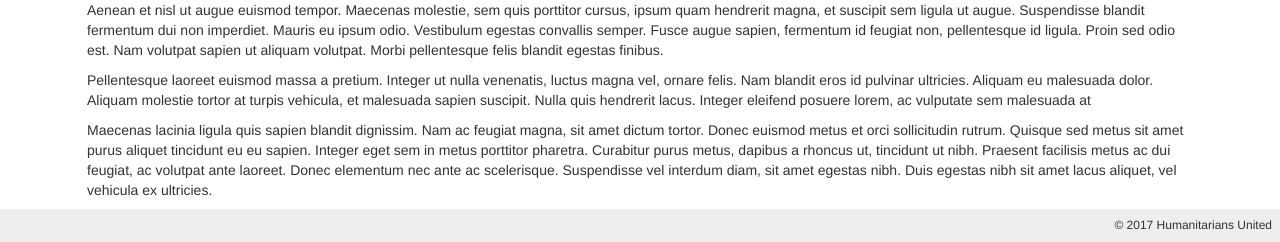
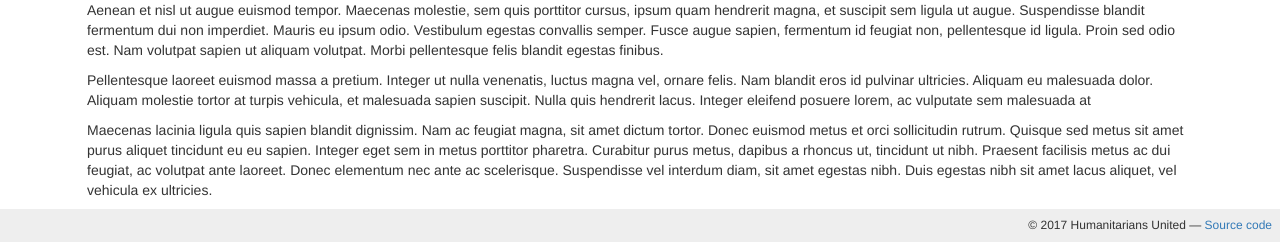
Before and after one commit to global-humanitarians-unite/ghu, a Django app: page /about/ in a window 1280 px wide. Shown: the part 1321-1563 px from the top of the page. Run offline with Django 3.2, Linux system fonts and the light colour scheme; some libraries are stand-ins or nearby versions.

Commit message:
layout: Include a source code link
I hate hardcoding this, but we can make this configurable later (TM)

```diff
--- a/hu_web/hu_browser/templates/hu_browser/layout.html
+++ b/hu_web/hu_browser/templates/hu_browser/layout.html
@@ -23,7 +23,7 @@
             </nav>
         </header>
         <div id="content">{% block content %}{% endblock %}</div>
-        <div id="footer">&copy; 2017 Humanitarians United</div>
+        <div id="footer">&copy; 2017 Humanitarians United &mdash; <a href="https://github.com/humanitarians-united/hu">Source code</a></div>
 
         {# Account modals #}
         <div id="login-modal" class="modal fade" tabindex="-1" role="dialog">
```
